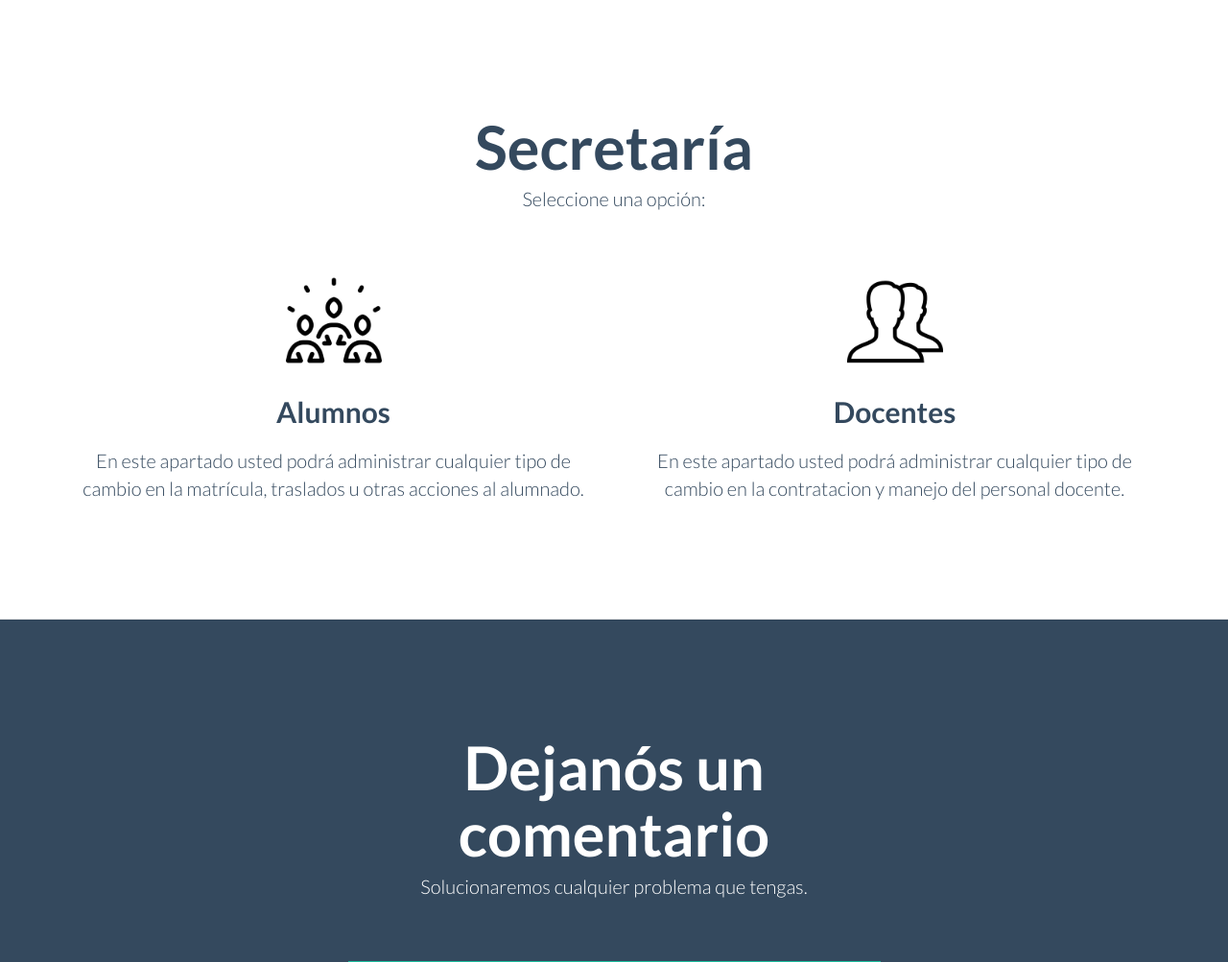
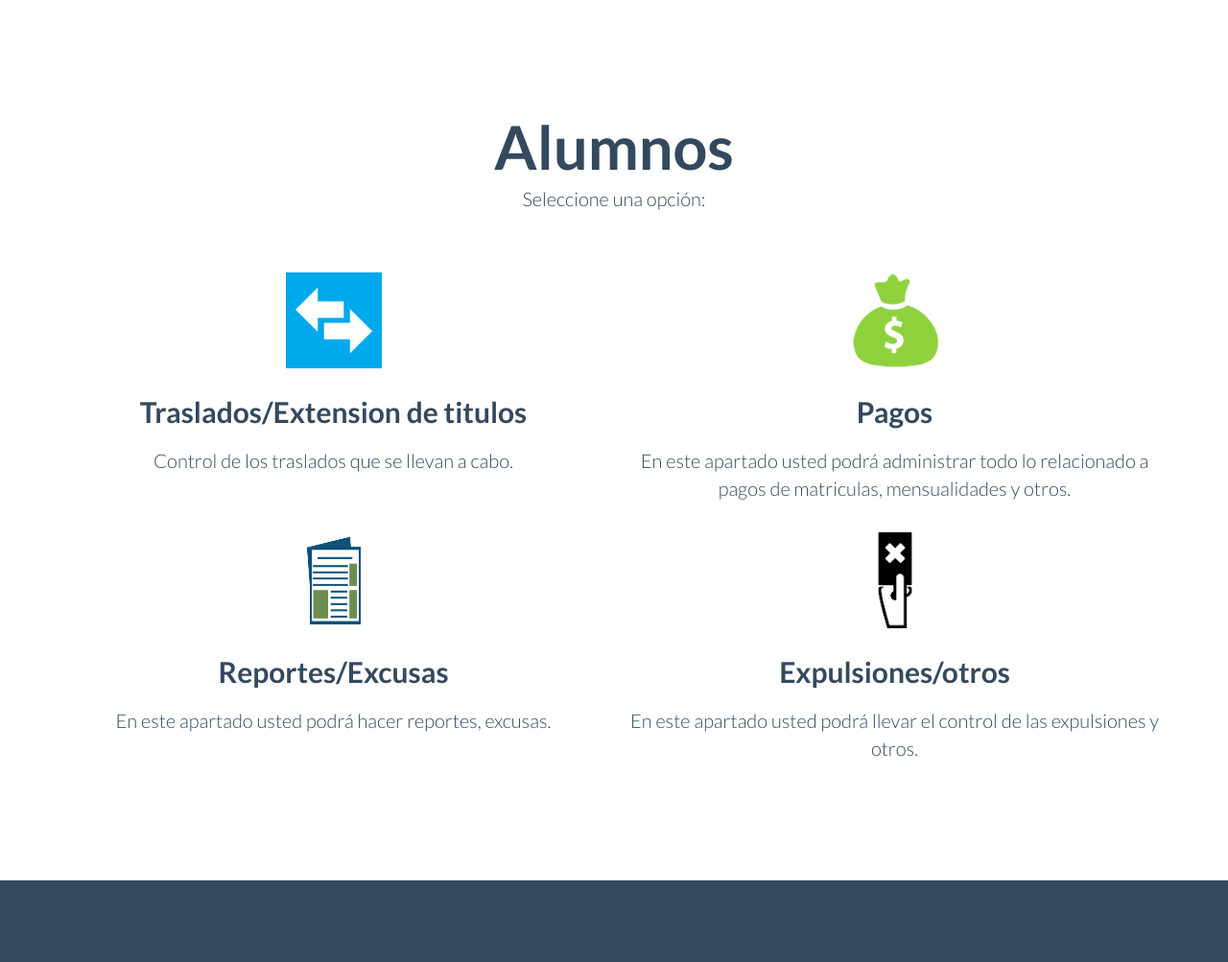
Before and after one commit to Losdepoo/Proyecto, a PHP site: page /Administracion/Secretaria/secretaria-alumno.php in a window 1280 px wide. Shown: the part 62-1065 px from the top of the page at 96% size. Run offline with PHP 8.4, Linux system fonts and the light colour scheme.

Commit message:
Avance parte Abi 1
probando por milesima vez

```diff
--- a/Administracion/Secretaria/secretaria-alumno.php
+++ b/Administracion/Secretaria/secretaria-alumno.php
@@ -99,7 +99,7 @@
 		<div class="container">
 
 			<div class="col-md-6 col-md-offset-3 text-center wrap_title">
-				<h2>Secretaría</h2>
+				<h2>Alumnos</h2>
 				<p class="lead" style="margin-top:0">Seleccione una opción:</p>
 
 			</div>
@@ -107,17 +107,31 @@
 			<div class="row">
 
 				<div class="col-sm-6 wow fadeInDown text-center">
-				  <a title="Alumnos" href="/Proyecto/administracion-tesoreria.php"><img  class="rotate" src="../../img/icon/alumnos.png" alt="Generic placeholder image" height="100" width="100"></a>
-				  <h3>Alumnos</h3>
-				  <p class="lead">En este apartado usted podrá administrar cualquier tipo de cambio en la matrícula, traslados u otras acciones al alumnado.</p>
+				  <a title="Traslados/Extension de titulos" href="/Proyecto/Alumnos/traslados-titulos.php"><img  class="rotate" src="../../img/icon/traslados.png" alt="Generic placeholder image" height="100" width="100"></a>
+				  <h3>Traslados/Extension de titulos</h3>
+				  <p class="lead">Control de los traslados que se llevan a cabo.</p>
 
 				  <!-- <p><a class="btn btn-embossed btn-primary view" role="button">View Details</a></p> -->
 				</div><!-- /.col-lg-4 -->
 
 				<div class="col-sm-6 wow fadeInDown text-center">
-				  <a title="Docentes" href="/Proyecto/administracion-secretaria.php"><img  class="rotate" src="../../img/icon/maestros.png" alt="Generic placeholder image" height="100" width="100"></a>
-				  <h3>Docentes</h3>
-				   <p class="lead">En este apartado usted podrá administrar cualquier tipo de cambio en la contratacion y manejo del personal docente.</p>
+				  <a title="Pagos" href="/Proyecto/Administracion/Pagos/pagos-principal.php"><img  class="rotate" src="../../img/icon/pagos.png" alt="Generic placeholder image" height="100" width="100"></a>
+				  <h3>Pagos</h3>
+				   <p class="lead">En este apartado usted podrá administrar todo lo relacionado a pagos de matriculas, mensualidades y otros.</p>
+				   <!-- <p><a class="btn btn-embossed btn-primary view" role="button">View Details</a></p> -->
+				</div><!-- /.col-lg-4 -->
+
+				<div class="col-sm-6 wow fadeInDown text-center">
+				  <a title="Reportes/Excusas" href="/Proyecto/Alumnos/reportes-excusas.php"><img  class="rotate" src="../../img/icon/reportes.png" alt="Generic placeholder image" height="100" width="100"></a>
+				  <h3>Reportes/Excusas</h3>
+				   <p class="lead">En este apartado usted podrá hacer reportes, excusas.</p>
+				   <!-- <p><a class="btn btn-embossed btn-primary view" role="button">View Details</a></p> -->
+				</div><!-- /.col-lg-4 -->
+
+				<div class="col-sm-6 wow fadeInDown text-center">
+				  <a title="Expulsiones/otros" href="/Proyecto/Alumnos/expulsiones.php"><img  class="rotate" src="../../img/icon/expulsiones.png" alt="Generic placeholder image" height="100" width="100"></a>
+				  <h3>Expulsiones/otros</h3>
+				   <p class="lead">En este apartado usted podrá llevar el control de las expulsiones y otros.</p>
 				   <!-- <p><a class="btn btn-embossed btn-primary view" role="button">View Details</a></p> -->
 				</div><!-- /.col-lg-4 -->
 
```
Also changed, not shown: Administracion/Pagos/pagos-matricula.php (added), Administracion/Pagos/pagos-mensualidades.php (added), Administracion/Pagos/pagos-principal.php (added), Alumnos/expulsiones.php (added), Alumnos/reportes-excusas.php (added), Alumnos/traslados-titulos.php (added), img/icon/expulsiones.png (added), img/icon/pagos.png (added), img/icon/reportes.png (added), img/icon/traslados.png (added).
